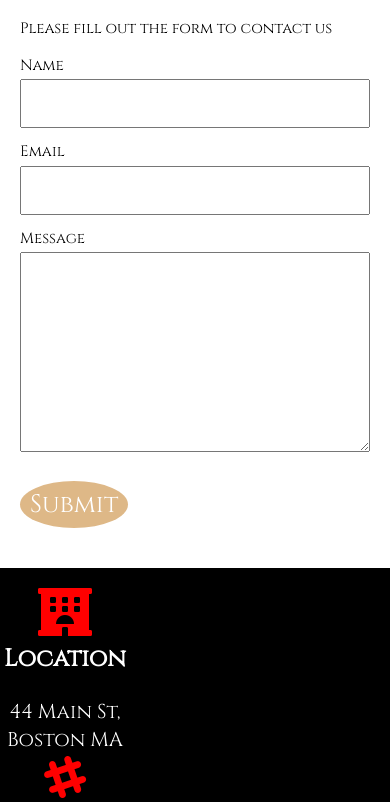
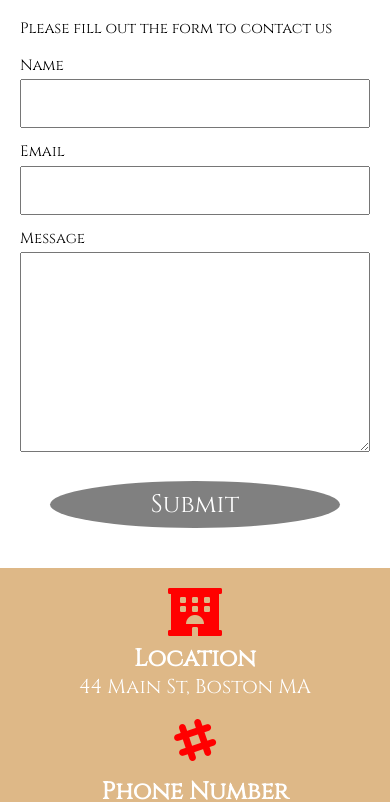
Before and after one commit to SherradC/Hotel-Website, a plain HTML site: page contact.html in a window 390 px wide. Shown: the part 299-1101 px from the top of the page. Drawn offline with Linux system fonts and the light colour scheme.

Commit message:
updated css and mobile

```diff
--- a/css/mobile.css
+++ b/css/mobile.css
@@ -66,6 +66,15 @@
     width: 100%;
   }
 
+  .bottom2 div{
+    width: 100%;
+  }
+
+  .bottom2 p{
+    padding-top: 0%;
+    padding-bottom: 15px;
+  }
+
   /* About */
   .top .contain .left,
   .top .contain .right {
@@ -96,3 +105,14 @@
   .ctop p{
     font-size: 15px;
   }
+
+  .FormC a{
+    display: block;
+    margin: 0 30px;
+    margin-top: 10px;
+
+  }
+
+  .thankyou{
+    font-size: 1vw;
+  }
--- a/css/style1.css
+++ b/css/style1.css
@@ -415,7 +415,7 @@ i {
     justify-content: center;
     padding: 20px 0;
     margin-top: 40px;
-    background-color:black;
+    background-color:burlywood;
     color: white;
     border: none;
     font-family: 'Cinzel', serif;
@@ -438,7 +438,7 @@ i {
     border:none;
     margin: auto;
     padding:10PX 10px;
-    background-color: burlywood;
+    background-color: gray;
     text-align: center;
     border-radius: 50%;
     cursor: pointer;
@@ -447,7 +447,7 @@ i {
 }
 
 .FormC a:hover{
-    background-color: gray;
+    background-color: black;
 }
 
 .thankyou {
@@ -479,3 +479,7 @@ i {
         text-shadow: -50px 50px 0 rgba(0,0,0,.2);
     }
 }
+
+.phone h2{
+    padding-top: 5px;
+}
```
